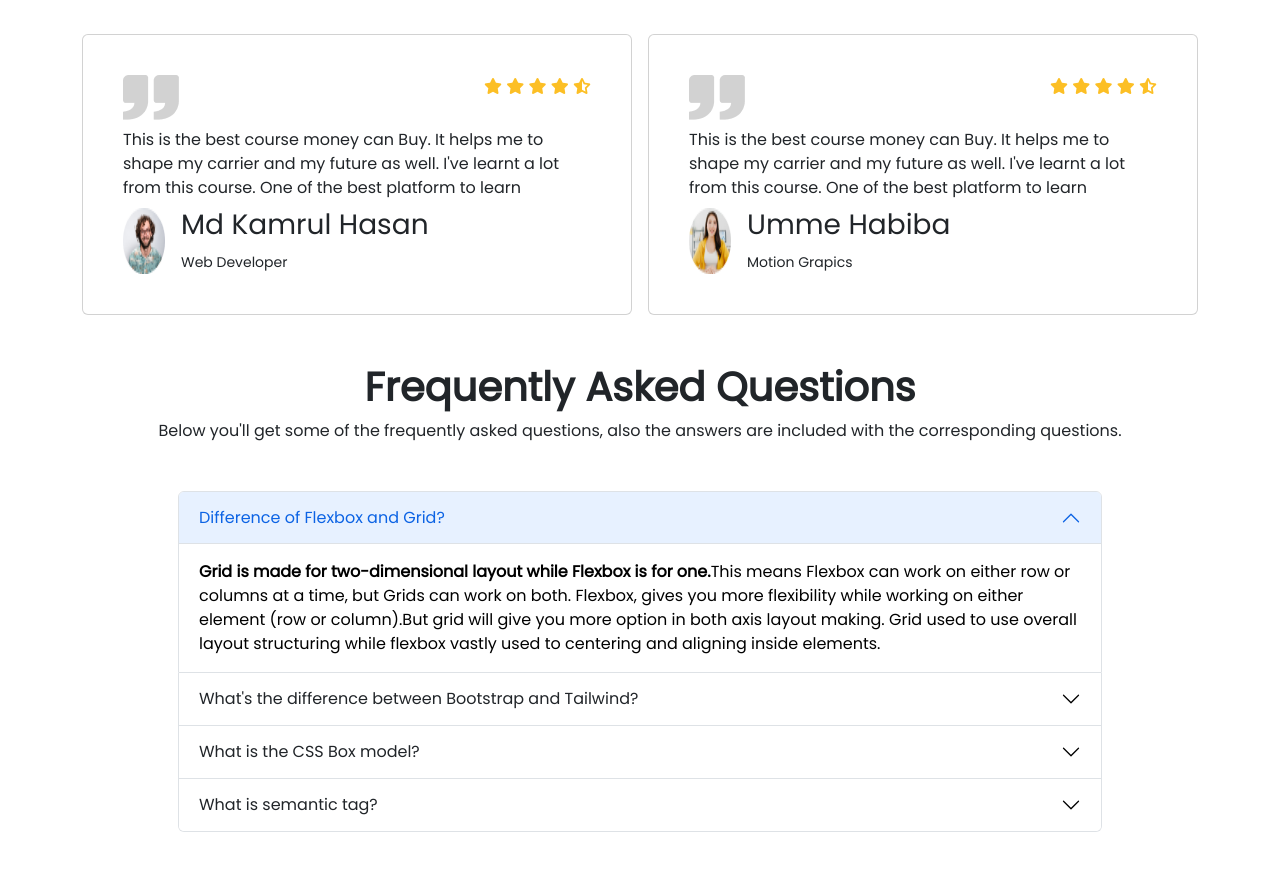
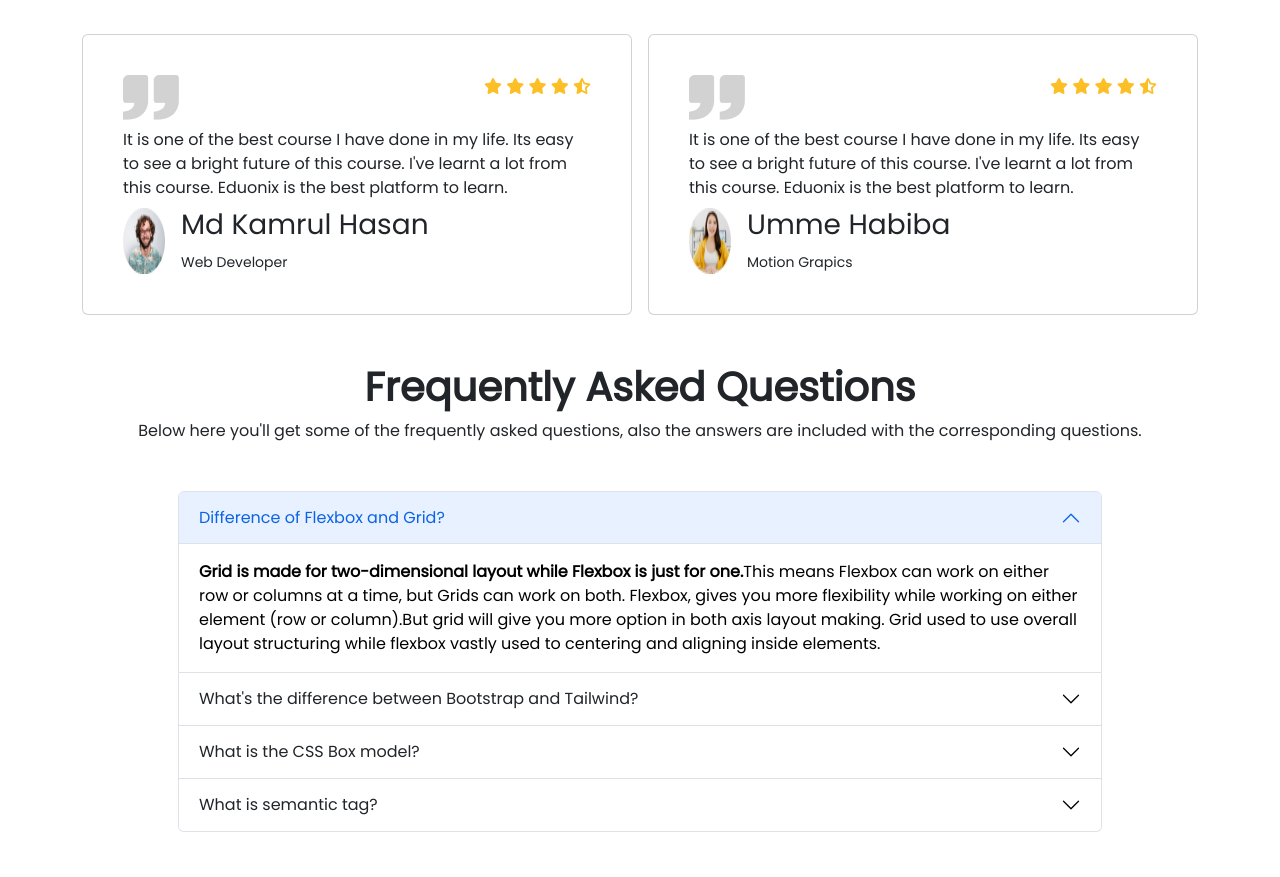
Before and after one commit to TahsinProttoy/EdTechh-Website, a plain HTML site: page index.html in a window 1280 px wide. Shown: the part 3460-4337 px from the top of the page. Drawn offline with nearby package versions, Linux system fonts and the light colour scheme.

Commit message:
Probbable_last commit

```diff
--- a/index.html
+++ b/index.html
@@ -507,7 +507,9 @@
                   <i class="fa-solid fa-star-half-stroke"></i>
                 </div>
                </div>
-                <p class="card-text my-2">This is the best course money can Buy. It helps me to shape my carrier and my future as well. I've learnt a lot from this course. One of the best platform to learn</p>
+                <p class="card-text my-2">It is one of the best course I have done in my life.
+                  Its easy to see a bright future of this course.
+                  I've learnt a lot from this course. Eduonix is the best platform to learn. </p>
                 <div class="d-flex">
                   <img src="./images/student/student-5.png" class="img-fluid" alt="">
                   <div class="ms-3">
@@ -533,7 +535,9 @@
                   <i class="fa-solid fa-star-half-stroke"></i>
                 </div>
                </div>
-                <p class="card-text my-2">This is the best course money can Buy. It helps me to shape my carrier and my future as well. I've learnt a lot from this course. One of the best platform to learn</p>
+                <p class="card-text my-2">It is one of the best course I have done in my life.
+                  Its easy to see a bright future of this course.
+                  I've learnt a lot from this course. Eduonix is the best platform to learn. </p>
                 <div class="d-flex">
                   <img src="./images/student/student-6.png" class="img-fluid" alt="">
                   <div class="ms-3">
@@ -552,7 +556,7 @@
         <div class="text-center">
           <h1 class="fw-bolder">Frequently Asked Questions</h1>
           <p>
-            Below you'll get some of the frequently asked questions, also the answers are included with the corresponding questions.
+            Below here you'll get some of the frequently asked questions, also the answers are included with the corresponding questions.
           </p>
         </div>
       </section>
@@ -569,7 +573,7 @@
               </h2>
               <div id="panelsStayOpen-collapseOne" class="accordion-collapse collapse show" aria-labelledby="panelsStayOpen-headingOne">
                 <div class="accordion-body">
-                  <strong>Grid is made for two-dimensional layout while Flexbox is for one.</strong>This means Flexbox can work on either row or columns at a time, but Grids can work on both. Flexbox, gives you more flexibility while working on either element (row or column).But grid will give you more option in both axis layout making. Grid used to use overall layout structuring while flexbox vastly used to centering and aligning inside elements.
+                  <strong>Grid is made for two-dimensional layout while Flexbox is just for one.</strong>This means Flexbox can work on either row or columns at a time, but Grids can work on both. Flexbox, gives you more flexibility while working on either element (row or column).But grid will give you more option in both axis layout making. Grid used to use overall layout structuring while flexbox vastly used to centering and aligning inside elements.
                 </div>
               </div>
             </div>
```
